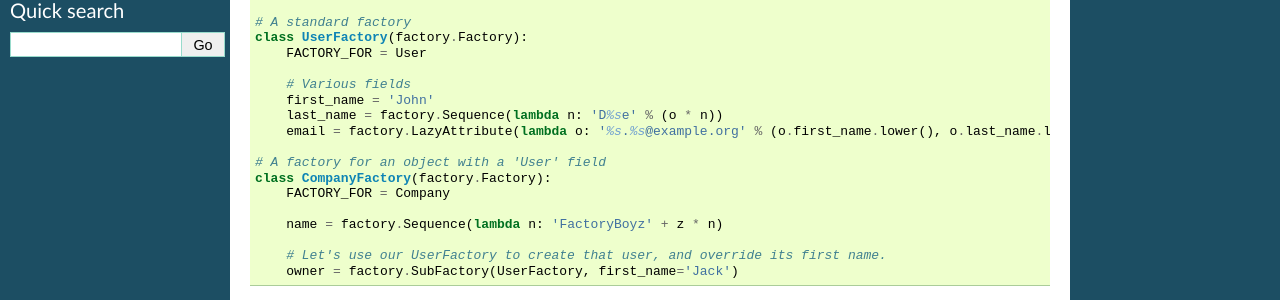
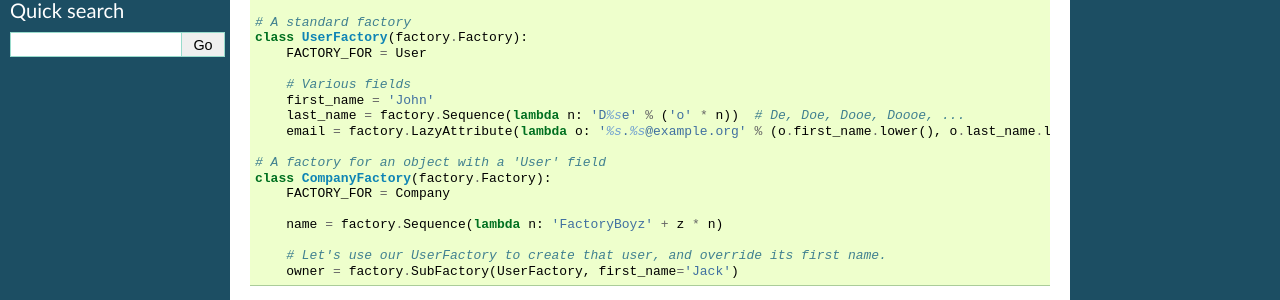
Before and after one commit to FactoryBoy/factory_boy, a Sphinx documentation site: the page built from docs/subfactory.rst, in a window 1280 px wide. Shown: the part 213-513 px from the top of the page. Built offline with Sphinx 7.4.7, drawn with Linux system fonts in a browser that asks for light colours.

Commit message:
Fix typo in docs/subfactory.rst (Closes #13).
Signed-off-by: Raphaël Barrois <raphael.barrois@polytechnique.org>

```diff
--- a/docs/subfactory.rst
+++ b/docs/subfactory.rst
@@ -14,7 +14,7 @@ This should be used when defining a :py:class:`~factory.Factory` attribute that
 
         # Various fields
         first_name = 'John'
-        last_name = factory.Sequence(lambda n: 'D%se' % (o * n))
+        last_name = factory.Sequence(lambda n: 'D%se' % ('o' * n))  # De, Doe, Dooe, Doooe, ...
         email = factory.LazyAttribute(lambda o: '%s.%s@example.org' % (o.first_name.lower(), o.last_name.lower()))
 
     # A factory for an object with a 'User' field
```
